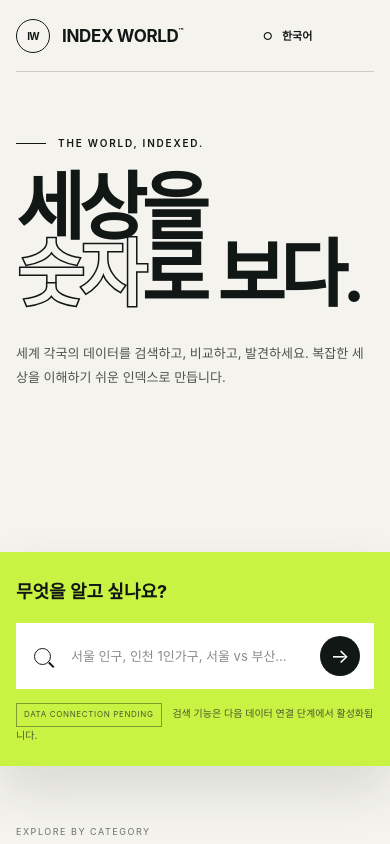
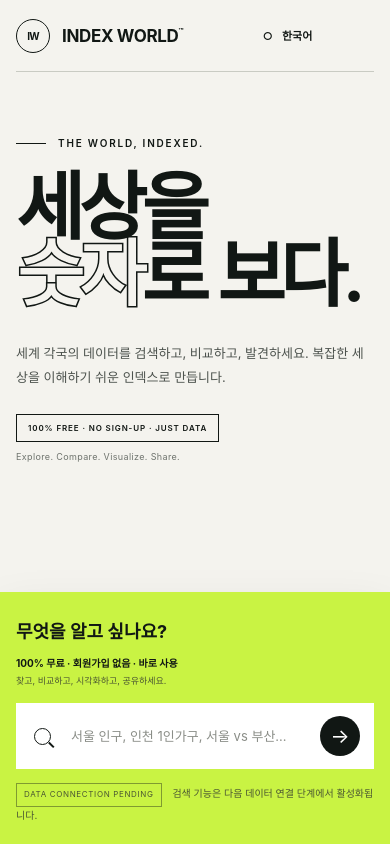
Before and after one commit to simpleisabest/INDEX_WORLD, a Next.js app: page / in a window 390 px wide. Shown: the top 844 px of the page. Built offline with nearby package versions, Linux system fonts and the light colour scheme.

Commit message:
feat: add free access messaging to V0.1

```diff
--- a/app/globals.css
+++ b/app/globals.css
@@ -22,6 +22,9 @@ button,input,select { font:inherit; }
 .hero h1 { max-width:790px; margin:25px 0 28px; font-size:clamp(66px,9vw,126px); line-height:.9; letter-spacing:-.075em; font-weight:600; }
 .hero h1 em,.share-section h2 em { color:transparent; font-style:normal; -webkit-text-stroke:1.5px var(--ink); }
 .hero > p { margin-left:min(42vw,500px); color:#4d534e; line-height:1.8; font-size:15px; }
+.free-promise { margin:30px 0 0 min(42vw,500px); display:flex; align-items:center; gap:18px; width:max-content; max-width:calc(100% - min(42vw,500px)); }
+.free-promise strong { padding:8px 11px; border:1px solid var(--ink); font-size:9px; letter-spacing:.11em; font-weight:600; white-space:nowrap; }
+.free-promise span { color:var(--muted); font-size:10px; letter-spacing:.04em; white-space:nowrap; }
 .hero-index { position:absolute; right:0; top:105px; writing-mode:vertical-rl; font-size:9px; letter-spacing:.14em; color:var(--muted); }
 .hero-index span { margin-block:7px; }
 
@@ -30,6 +33,9 @@ button,input,select { font:inherit; }
 .search-heading-row { display:flex; align-items:end; justify-content:space-between; gap:24px; margin-bottom:20px; }
 .search-heading-row h2 { margin:0; font-size:18px; }
 .search-heading-row span { font-size:9px; letter-spacing:.14em; }
+.search-trust { display:flex; align-items:center; gap:12px; margin:-4px 0 18px; font-size:10px; }
+.search-trust strong { font-size:11px; }
+.search-trust span { color:#4b5732; }
 .search-form { display:grid; grid-template-columns:32px 1fr 50px; align-items:center; background:white; min-height:76px; padding:0 12px 0 24px; }
 .search-icon { width:17px; height:17px; border:1.7px solid var(--ink); border-radius:50%; position:relative; }
 .search-icon:after { content:""; position:absolute; width:7px; height:1.5px; background:var(--ink); right:-5px; bottom:-2px; rotate:45deg; }
@@ -93,8 +99,8 @@ button,input,select { font:inherit; }
 @media (max-width:760px) {
   .shell { width:min(100% - 32px,1180px); }
   .site-header { height:72px; }.header-nav { gap:16px; }.korea-link { display:none; }
-  .hero { min-height:480px; padding:65px 0 55px; }.hero h1 { margin-top:25px; font-size:clamp(59px,19vw,86px); }.hero > p { margin:35px 0 0; font-size:13px; }.desktop-break { display:none; }.hero-index { display:none; }
-  .search-wrap { width:100%; margin-bottom:-60px; }.search-panel { padding:25px 16px 22px; }.search-heading-row { align-items:start; }.search-heading-row span { display:none; }.search-form { min-height:66px; padding-left:18px; grid-template-columns:27px 1fr 42px; }.search-form input { font-size:13px; padding-inline:10px; }.search-form button { width:40px; height:40px; }.search-note { line-height:1.7; }.search-note span { display:inline-block; }
+  .hero { min-height:520px; padding:65px 0 55px; }.hero h1 { margin-top:25px; font-size:clamp(59px,19vw,86px); }.hero > p { margin:35px 0 0; font-size:13px; }.free-promise { margin:25px 0 0; max-width:100%; align-items:flex-start; flex-direction:column; gap:9px; }.free-promise strong { font-size:8px; }.free-promise span { font-size:9px; }.desktop-break { display:none; }.hero-index { display:none; }
+  .search-wrap { width:100%; margin-bottom:-60px; }.search-panel { padding:25px 16px 22px; }.search-heading-row { align-items:start; margin-bottom:12px; }.search-heading-row span { display:none; }.search-trust { align-items:flex-start; flex-direction:column; gap:4px; margin:0 0 16px; }.search-trust strong { font-size:10px; }.search-trust span { font-size:9px; }.search-form { min-height:66px; padding-left:18px; grid-template-columns:27px 1fr 42px; }.search-form input { font-size:13px; padding-inline:10px; }.search-form button { width:40px; height:40px; }.search-note { line-height:1.7; }.search-note span { display:inline-block; }
   .section { padding:120px 0 80px; }.section-title { align-items:start; flex-direction:column; gap:15px; margin-bottom:30px; }.category-grid { grid-template-columns:1fr; }.category-card { min-height:230px; border-right:0; border-bottom:1px solid var(--line); }.category-card:last-child { border-bottom:0; }.category-card > p { margin-top:35px; }
   .map-grid { min-height:auto; grid-template-columns:1fr; }.map-copy { padding:80px 0 50px; }.map-visual { height:520px; border-left:0; border-top:1px solid rgba(255,255,255,.12); margin-inline:-16px; }.map-watermark { font-size:70px; }.city-seoul { left:37%; }.city-busan { right:24%; }
   .popular-row { min-height:120px; grid-template-columns:35px 1fr 25px; gap:12px; }.popular-label { display:none; }.popular-row > div { min-width:0; }.popular-row h3 { font-size:16px; }.demo-chip { grid-column:2; margin-top:-28px; }.row-arrow { grid-column:3; grid-row:1; }.popular-number { align-self:start; padding-top:31px; }
--- a/components/blocks.tsx
+++ b/components/blocks.tsx
@@ -45,6 +45,10 @@ export function HeroBlock() {
       <div className="eyebrow"><span /> THE WORLD, INDEXED.</div>
       <h1>세상을<br /><em>숫자</em>로 보다.</h1>
       <p>세계 각국의 데이터를 검색하고, 비교하고, 발견하세요.<br className="desktop-break" /> 복잡한 세상을 이해하기 쉬운 인덱스로 만듭니다.</p>
+      <div className="free-promise" aria-label="무료, 회원가입 없이 바로 사용하는 데이터 플랫폼">
+        <strong>100% FREE · NO SIGN-UP · JUST DATA</strong>
+        <span>Explore. Compare. Visualize. Share.</span>
+      </div>
       <div className="hero-index" aria-hidden="true">01 <span>/</span> WORLD DATA</div>
     </section>
   );
@@ -57,6 +61,10 @@ export function SearchBlock() {
         <div className="search-heading-row">
           <h2 id="search-heading">무엇을 알고 싶나요?</h2>
           <span>SEARCH · MAP · DATA · COMPARE</span>
+        </div>
+        <div className="search-trust">
+          <strong>100% 무료 · 회원가입 없음 · 바로 사용</strong>
+          <span>찾고, 비교하고, 시각화하고, 공유하세요.</span>
         </div>
         <form className="search-form" role="search">
           <span className="search-icon" aria-hidden="true" />
```
